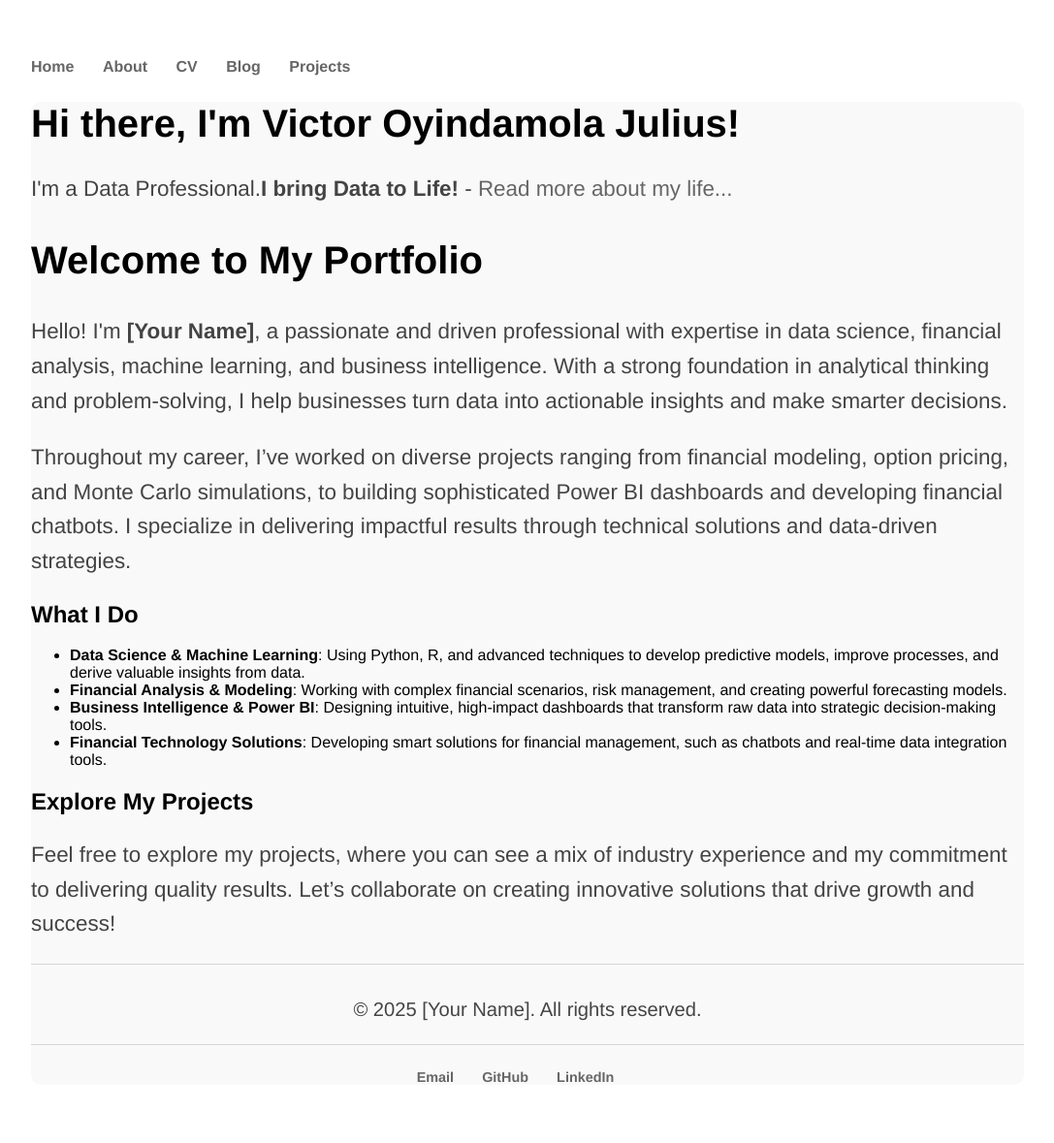
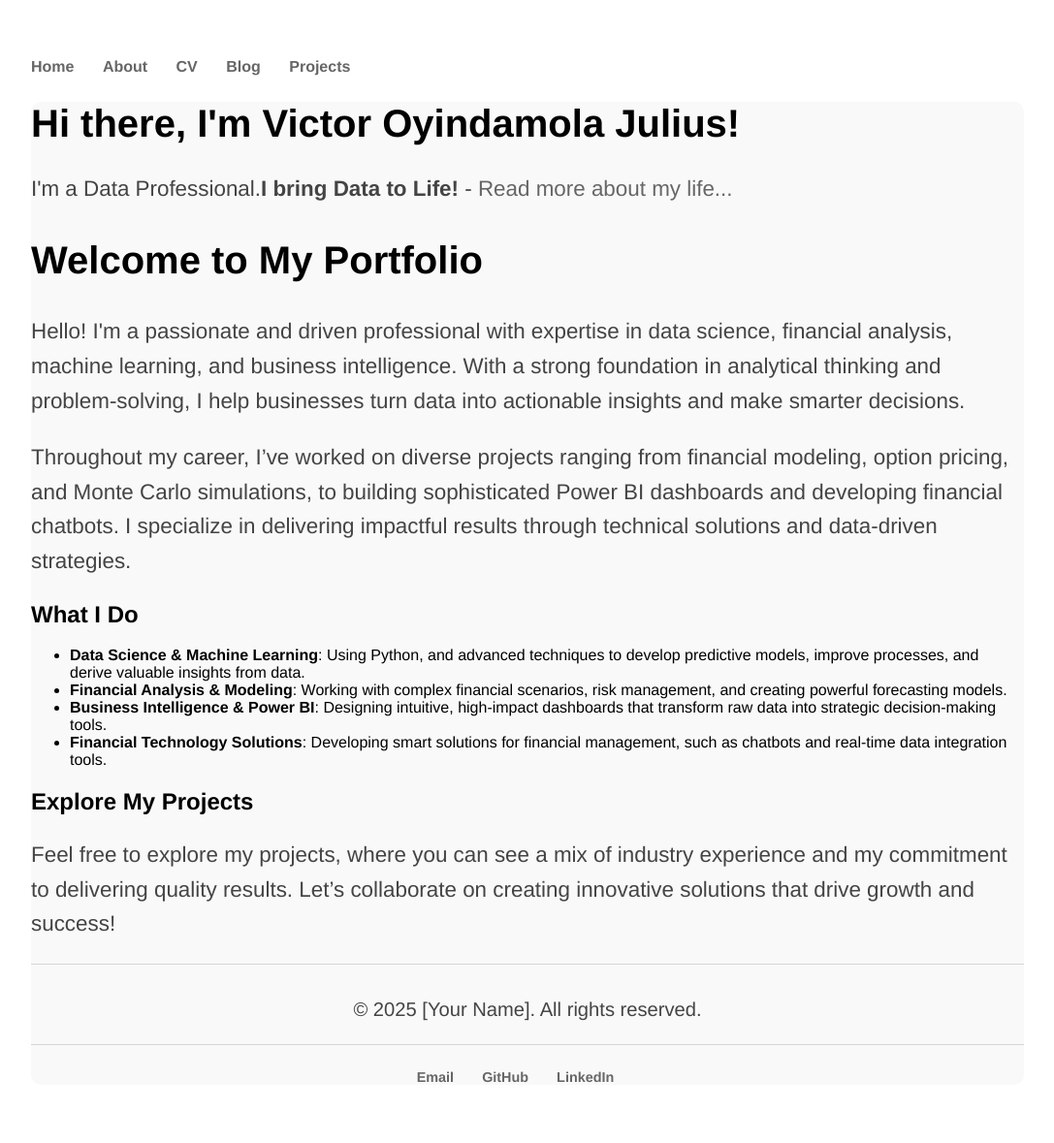
Before and after one commit to VeequeJay/VeequeJay.github.io, a Jekyll site: the page built from index.html, in a window 1280 px wide. Shown: the whole page at 97% size, without its empty margins (96-1183 px from the left). Built offline with Jekyll 4.4.1, drawn with Linux system fonts in a browser that asks for light colours.

Commit message:
Update index.html

```diff
--- a/index.html
+++ b/index.html
@@ -11,7 +11,7 @@ layout: default
 
     <section class="intro">
         <h1>Welcome to My Portfolio</h1>
-        <p>Hello! I'm <strong>[Your Name]</strong>, a passionate and driven professional with expertise in data science, financial analysis, machine learning, and business intelligence. With a strong foundation in analytical thinking and problem-solving, I help businesses turn data into actionable insights and make smarter decisions.</p>
+        <p>Hello! I'm a passionate and driven professional with expertise in data science, financial analysis, machine learning, and business intelligence. With a strong foundation in analytical thinking and problem-solving, I help businesses turn data into actionable insights and make smarter decisions.</p>
 
         <p>Throughout my career, I’ve worked on diverse projects ranging from financial modeling, option pricing, and Monte Carlo simulations, to building sophisticated Power BI dashboards and developing financial chatbots. I specialize in delivering impactful results through technical solutions and data-driven strategies.</p>
     </section>
@@ -19,7 +19,7 @@ layout: default
     <section class="services">
         <h2>What I Do</h2>
         <ul>
-            <li><strong>Data Science & Machine Learning</strong>: Using Python, R, and advanced techniques to develop predictive models, improve processes, and derive valuable insights from data.</li>
+            <li><strong>Data Science & Machine Learning</strong>: Using Python, and advanced techniques to develop predictive models, improve processes, and derive valuable insights from data.</li>
             <li><strong>Financial Analysis & Modeling</strong>: Working with complex financial scenarios, risk management, and creating powerful forecasting models.</li>
             <li><strong>Business Intelligence & Power BI</strong>: Designing intuitive, high-impact dashboards that transform raw data into strategic decision-making tools.</li>
             <li><strong>Financial Technology Solutions</strong>: Developing smart solutions for financial management, such as chatbots and real-time data integration tools.</li>
```
